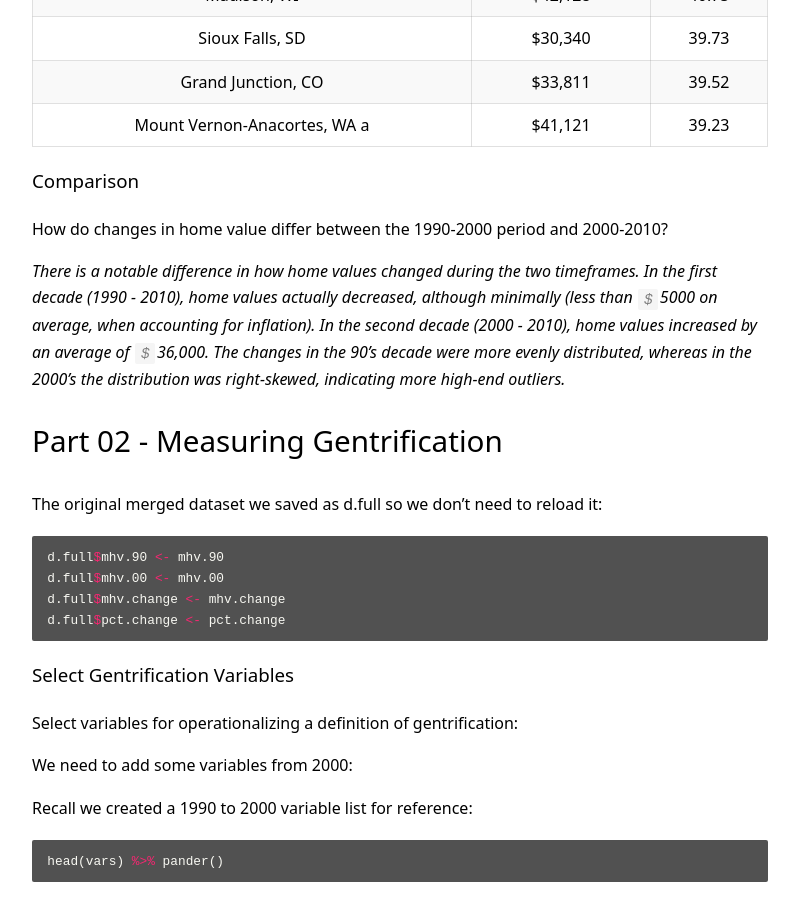
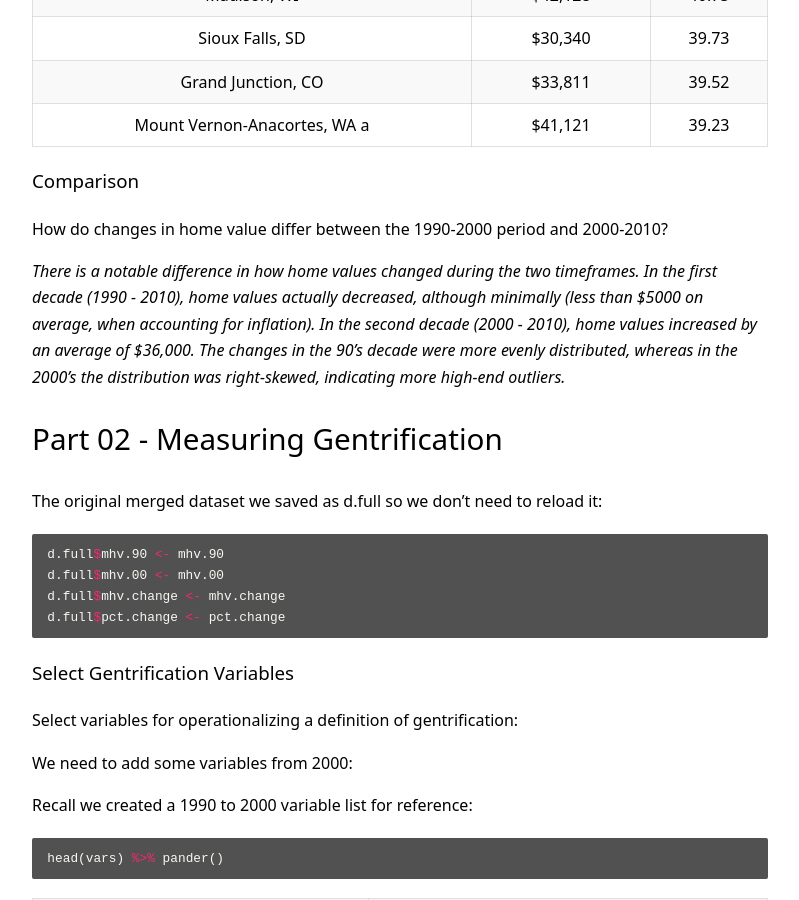
Before and after one commit to jmacost5/cpp-528-fall-2021-group-01, a Jekyll site: the page built from _posts/2021-11-01-ch02-descriptive_analysis.md, in a window 1280 px wide and 900 px high, scrolled down 15885 px. Shown: the whole window, without its empty margins (240-1039 px from the left). Built offline with Jekyll 4.4.1, drawn with Linux system fonts in a browser that asks for light colours; nearby versions of some CDN libraries; our own code applies the rules of GitHub Pages for plain Markdown files; some of the changed text lies outside the part shown.

Commit message:
Update 2021-11-01-ch02-descriptive_analysis.md

````diff
--- a/_posts/2021-11-01-ch02-descriptive_analysis.md
+++ b/_posts/2021-11-01-ch02-descriptive_analysis.md
@@ -2053,9 +2053,9 @@ How do changes in home value differ between the 1990-2000 period and
 
 *There is a notable difference in how home values changed during the two
 timeframes. In the first decade (1990 - 2010), home values actually
-decreased, although minimally (less than `$`5000 on average, when
+decreased, although minimally (less than $5000 on average, when
 accounting for inflation). In the second decade (2000 - 2010), home
-values increased by an average of `$`36,000. The changes in the 90’s
+values increased by an average of $36,000. The changes in the 90’s
 decade were more evenly distributed, whereas in the 2000’s the
 distribution was right-skewed, indicating more high-end outliers.*
 
@@ -3778,8 +3778,7 @@ largest gains occur in tracts with above or below-average home prices in
 ![](../assets/img/2021-11-01-ch02-descriptive_analysis_files/figure-gfm/unnamed-chunk-27-1.png)<!-- -->
 ![](../assets/img/2021-11-01-ch02-descriptive_analysis_files/figure-gfm/unnamed-chunk-27-2.png)<!-- -->
 
-*The largest changes occur in tracts with above-average home prices in
-1990. Tracts with below-average prices continued to drop while those
+*The largest changes occur in tracts with above-average home prices in 1990. Tracts with below-average prices continued to drop while those
 with higher prices increased.*
 
 ### Gentrification
@@ -3824,11 +3823,12 @@ my_colors <- my_colors[as.numeric(class_of_city)]
 
 # Plot to view, can change bg color code: https://txwes.libguides.com/c.php?g=978475&p=7075536
 plot(sf.sp, col=my_colors ,  bg = "#FFFFFF")
+zm()
 ```
 
 ![](../assets/img/2021-11-01-ch02-descriptive_analysis_files/figure-gfm/unnamed-chunk-29-1.png)<!-- -->
 
 The tracts with the highest percentage growth between 1990 and 2000, as
-seen by the darkest colors (the brown and orange tracts) are right in
+seen by the darkest colors (the brown and orange tracts), are right in
 the heart of San Francisco close to what is known as the financial
 district, and Chinatown.
````
Also changed, not shown: other parts of _posts/2021-11-01-ch02-descriptive_analysis.md (+1 -1 lines).
